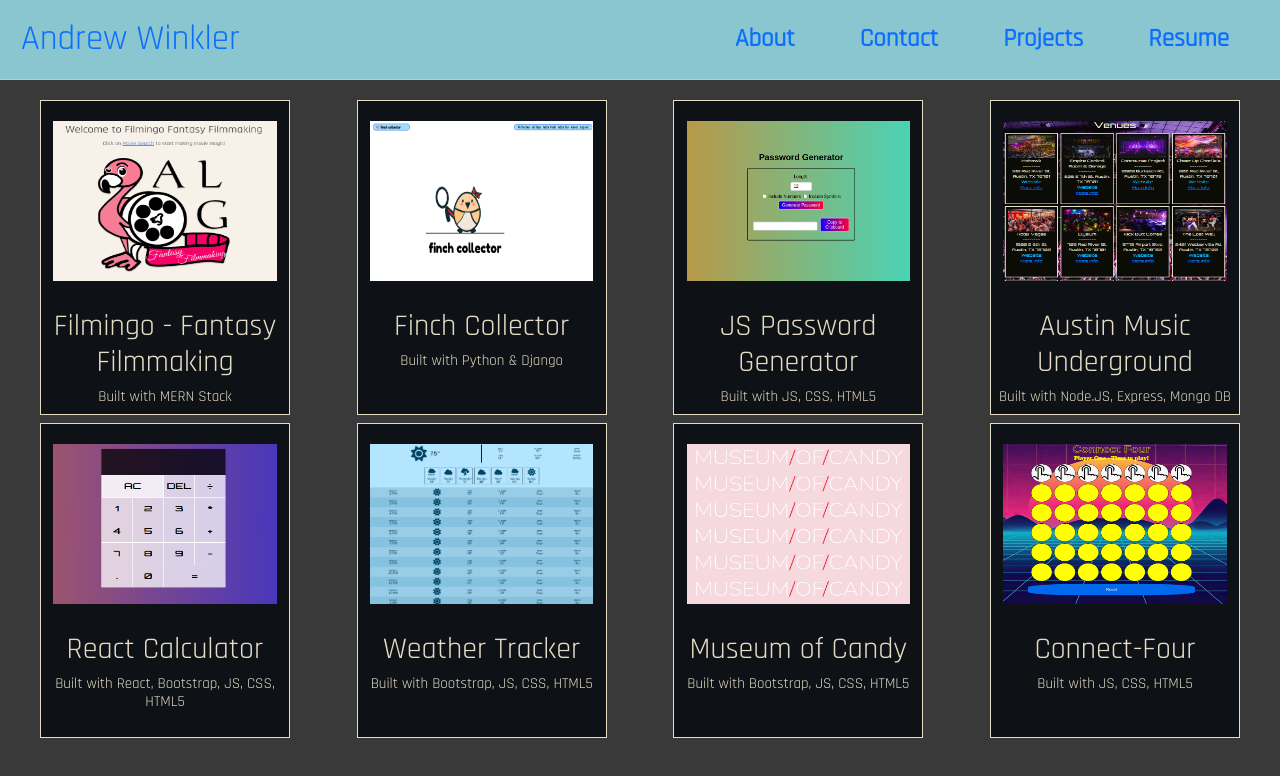
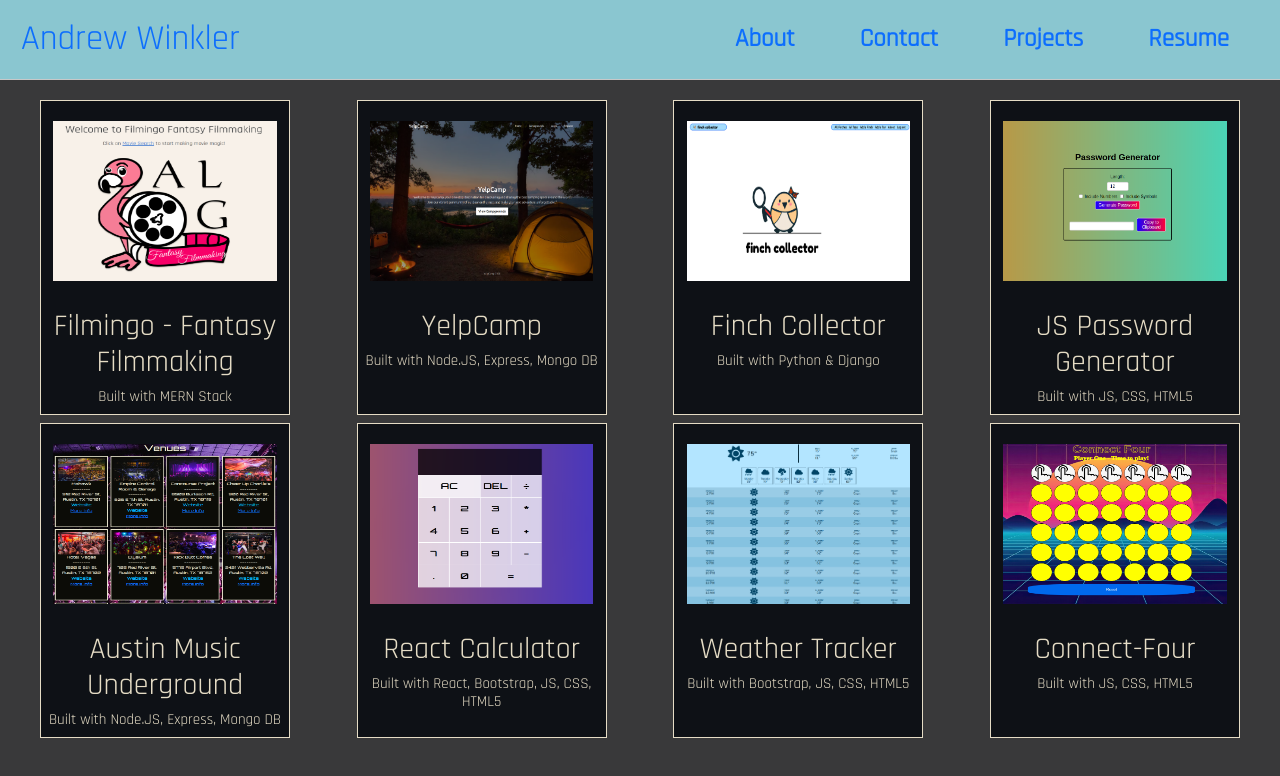
Before and after one commit to Metranohm/portfolio, a React (Create React App) app: page /projects in a window 1280 px wide. Shown: the top 776 px of the page. Built offline with nearby package versions, Linux system fonts and the light colour scheme.

Commit message:
add yelpcamp

```diff
--- a/src/data/projects.js
+++ b/src/data/projects.js
@@ -3,15 +3,22 @@ import React from "react"
 const projects = [
   {
     title: "Filmingo - Fantasy Filmmaking",
-    description: "Filmingo is a web app built using the MERN stack utilizing The Movie Database API, allowing users to search the database and add movies and actors to their favorites as well as switch up the cast members of movies to create their own dream movie casts.",
+    description: "Filmingo is a captivating web application built on the MERN stack and powered by The Movie Database API. It offers users a seamless experience to explore an extensive movie database, curate personal collections of favorite films and actors, and unleash their creativity by assembling their dream movie casts.",
     image: '/filmingo.png',
     repositoryLink: 'https://github.com/KnucklesLT/fantasy-film-front-end.git',
     deploymentLink: 'https://filmingo-fantasy-films.netlify.app/',
     technology: "MERN Stack"
+  },{
+    title: 'YelpCamp',
+    description: "YelpCamp is a secure and feature-rich web application developed with Node.js, Express, and MongoDB. It provides users with a safe platform to explore, review, and geocode various campgrounds, showcasing the power of these technologies in creating an interactive and secure experience for the camping community.",
+    image: '/yelpcamp.png',
+    repositoryLink: 'https://github.com/Metranohm/yelpcamp',
+    deploymentLink: 'https://yelpcampajw.fly.dev/',
+    technology: "Node.JS, Express, Mongo DB"
   },
   {
     title: 'Finch Collector',
-    description: "A stylized Finch Collector app built using Python and Django, allowing users to add and remove finches from their collection, feed them and give them toys.",
+    description: "The Finch Collector app is a visually appealing application developed using Python and Django. It provides users with the ability to effortlessly manage their finch collection by adding or removing finches, as well as ensuring their well-being by feeding them and providing them with toys for enrichment.",
     image: '/finchcollector.png',
     repositoryLink: 'https://github.com/Metranohm/finch-collector',
     deploymentLink: 'https://finch-collector-aw.herokuapp.com/',
@@ -45,13 +52,6 @@ const projects = [
     repositoryLink: 'https://github.com/Metranohm/weather-app',
     deploymentLink: 'https://andrews-weather-app.netlify.app/',
     technology: "Bootstrap, JS, CSS, HTML5",
-    },{
-    title: 'Museum of Candy',
-    description: "The Museum of Candy website is an interactive experience that takes you on a tour through the history of candy. Built using HTML, JavaScript and Bootstrap CSS, the website offers a fun and engaging way to learn about the sweet treats we all love.",
-    image: '/museumofcandy.png',
-    repositoryLink: 'https://github.com/Metranohm/museum-of-candy',
-    deploymentLink: 'https://andrews-museum-of-candy.netlify.app/',
-    technology: "Bootstrap, JS, CSS, HTML5"
     },
   {
     title: 'Connect-Four',
```
Also changed, not shown: public/yelpcamp.png (added).
